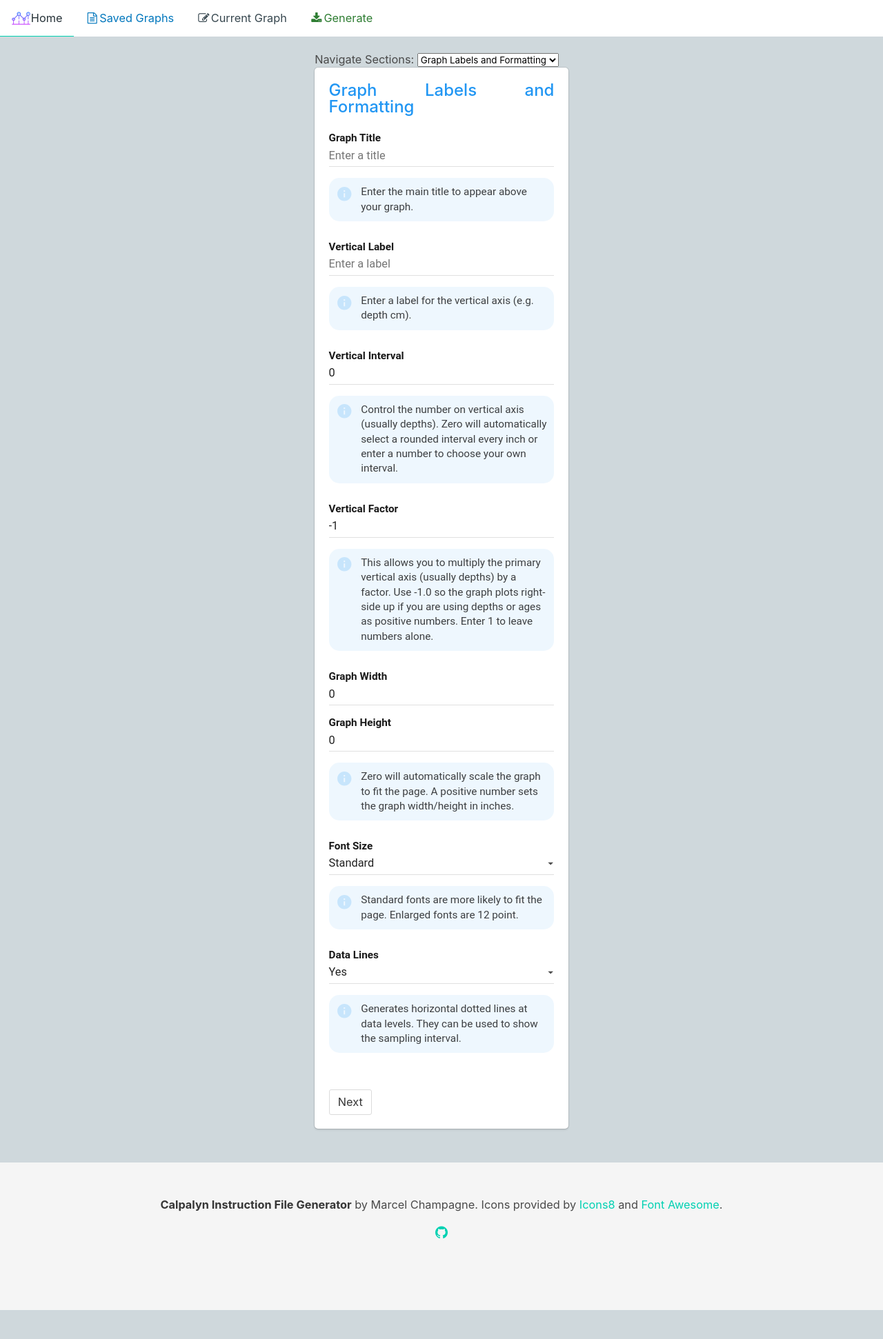
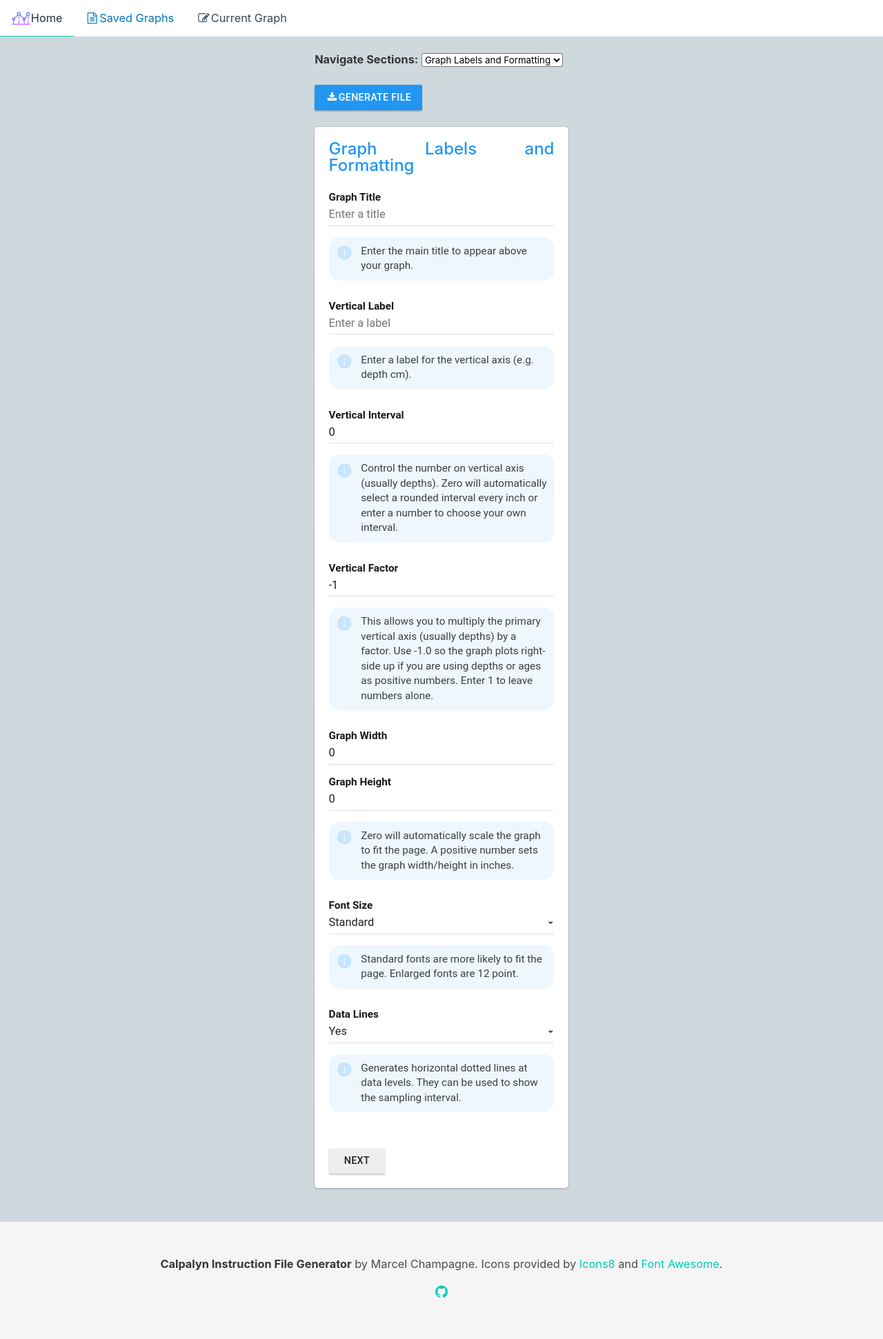
Before and after one commit to mnaircckel/calpalyn-web-gen, a Flask app: page / in a window 1280 px wide. Shown: the top 1942 px of the page at 69% size. Before the commit the page ends 1900 px from the top, so only its background shows below. Run offline with Flask 2, Linux system fonts and the light colour scheme; some libraries are stand-ins or nearby versions.

Commit message:
Change formatting

```diff
--- a/static/css/keen-ui.css
+++ b/static/css/keen-ui.css
@@ -2092,6 +2092,8 @@ body[modality="keyboard"] .ui-fab:focus .ui-fab__focus-ring {
 .ui-fileupload-label-text {
   color: rgba(0, 0, 0, 0.9);
   font-weight: bold;
+  font-family: Roboto, -apple-system, BlinkMacSystemFont, "Segoe UI", Oxygen, Ubuntu, Cantarell, "Fira Sans", "Droid Sans", Helvetica, Arial, sans-serif, "Apple Color Emoji", "Segoe UI Emoji", "Segoe UI Symbol";
+  font-size: 0.9375rem;
 }
 
 .ui-menu {
--- a/static/js/main.js
+++ b/static/js/main.js
@@ -2,8 +2,8 @@ var vform = new Vue({
   el: '#vform',
   data: {
     page: 1,
-    maxPage: 8,
     minPage: 1,
+    maxPage: 7,
     pageTitles: {
       1: 'Graph Labels and Formatting',
       2: 'Setup and File Selections',
@@ -11,8 +11,7 @@ var vform = new Vue({
       4: 'Taxa to Include in Graph',
       5: 'Chronology Column ',
       6: 'Stratigraphy Column',
-      7: 'Pollen Zonation Lines',
-      8: 'Section Review'
+      7: 'Pollen Zonation Lines'
     },
     // Calpalyn Inputs
     line25: '',
@@ -58,7 +57,7 @@ var vform = new Vue({
     line30Box1: '',
     line30Box2: '',
     currLine: undefined,
-    //
+    // Misc Data
     taxaFile: false,
     dataFile: false,
     formsData: [],
--- a/templates/index.html
+++ b/templates/index.html
@@ -25,9 +25,6 @@
             <a class="nav-item is-tab" style="color:#37474f;" v-on:click="page = 1">
                 <i class="fa fa-edit fa-fw"></i> Current Graph
             </a>
-            <a class="nav-item is-tab" style="color:#2e7d32;" v-on:click="submitForm()">
-                <i class="fa fa-download fa-fw"></i> Generate
-            </a>
         </nav>
         <section class="hero is-fullheight is-bold">
             <div class="hero-body">
@@ -37,11 +34,18 @@
 
                             <!-- Page Select -->
                             <h1 v-show="page <= maxPage && page >= minPage">
-                                Navigate Sections:
+                                <strong>Navigate Sections:</strong>
                                 <select v-model="page" class="form-control">
                                     <option :value="pageNum" v-text="pageTitles[pageNum]" v-for="pageNum in maxPage"></option>
                                 </select>
                             </h1>
+
+                            <div class="block">
+                              <br />
+                              <ui-button color="primary" raised v-on:click="submitForm()">
+                                  <i class="fa fa-download fa-fw"></i> Generate File
+                              </ui-button>
+                            </div>
 
                             <h1 class="title" v-show="page === undefined">
                                 Saved Graphs
@@ -63,7 +67,7 @@
                                 </div>
 
                                 <!-- Pages for Calpalyn -->
-                                <div v-show="page === 1 || page === maxPage">
+                                <div v-show="page === 1">
                                     <ui-textbox label="Graph Title" v-model="line25" placeholder="Enter a title"></ui-textbox>
                                     <ui-alert :dismissible="false">Enter the main title to appear above your graph.</ui-alert>
 
@@ -87,7 +91,7 @@
                                     <ui-alert :dismissible="false">Generates horizontal dotted lines at data levels. They can be used to show the sampling interval.</ui-alert>
                                 </div>
 
-                                <div v-show="page === 2 || page === maxPage">
+                                <div v-show="page === 2">
                                   <ul>
                                     <label class="ui-fileupload-label-text">Data File</label>
                                     <li><ui-fileupload raised @change="uploadDataFile" label="Choose a data file" color="primary" name="dataFile"></ui-fileupload></li>
@@ -110,7 +114,7 @@
                                   <ui-alert :dismissible="false">Use the labels from the taxa file to label the graph. Select no to use numbers from data file as labels.</ui-alert>
                                 </div>
 
-                                <div v-show="page === 3 || page === maxPage">
+                                <div v-show="page === 3">
                                   <ui-alert :dismissible="false">
                                     These sums can be used to normalize data. For example, they allow you to graph as a percent of total pollen or as a percent of non-aquatic pollen.
                                     <br />
@@ -123,10 +127,10 @@
                                   <ui-alert :dismissible="false">You can generate a total by summing taxa in a data file.</ui-alert>
                                 </div>
 
-                                <div v-show="page === 4 || page === maxPage">
+                                <div v-show="page === 4">
                                 </div>
 
-                                <div v-show="page === 5 || page === maxPage">
+                                <div v-show="page === 5">
                                   <ui-select
                                         vertical="true"
                                         :options="['Option 1', 'Option 2', 'Option 3']"
@@ -192,7 +196,7 @@
                                     </div>
                                 </div>
 
-                                <div v-show="page === 6 || page === maxPage">
+                                <div v-show="page === 6">
                                   <ui-select
                                         vertical="true"
                                         :options="['Option 1', 'Option 2', 'Option 3']"
@@ -248,7 +252,7 @@
                                     </div>
                                 </div>
 
-                                <div v-show="page === 7 || page === maxPage">
+                                <div v-show="page === 7">
                                     <ui-select label="Draw Zonation Lines" v-model="line23Box1" :options="['Yes', 'No']"></ui-select>
                                     <ui-alert :dismissible="false">Use zonation lines to highlight periods of interest within graph. For instance, You could lines to show cool and warm phases.</ui-alert>
 
@@ -292,14 +296,14 @@
                                 <!-- Forward / Back -->
                                 <br>
                                 <div v-if="page < maxPage && page > 1">
-                                    <button type="button" v-on:click="previousPage" class="button">Previous</button>
-                                    <button type="button" v-on:click="nextPage" class="button">Next</button>
+                                    <ui-button raised v-on:click="previousPage" class="button">Previous</ui-button>
+                                    <ui-button raised v-on:click="nextPage" class="button">Next</ui-button>
                                 </div>
                                 <div v-else-if="page == maxPage">
-                                    <button type="button" v-on:click="previousPage" class="button">Previous</button>
+                                    <ui-button raised v-on:click="previousPage" class="button">Previous</ui-button>
                                 </div>
                                 <div v-else-if="page == 1">
-                                    <button type="button" v-on:click="nextPage" class="button">Next</button>
+                                    <ui-button raised v-on:click="nextPage" class="button">Next</ui-button>
                                 </div>
 
                             </div>
```
